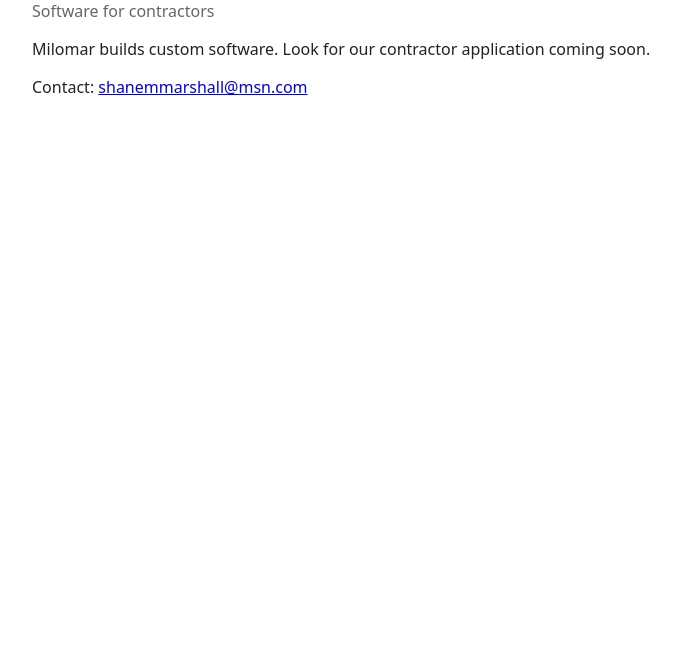
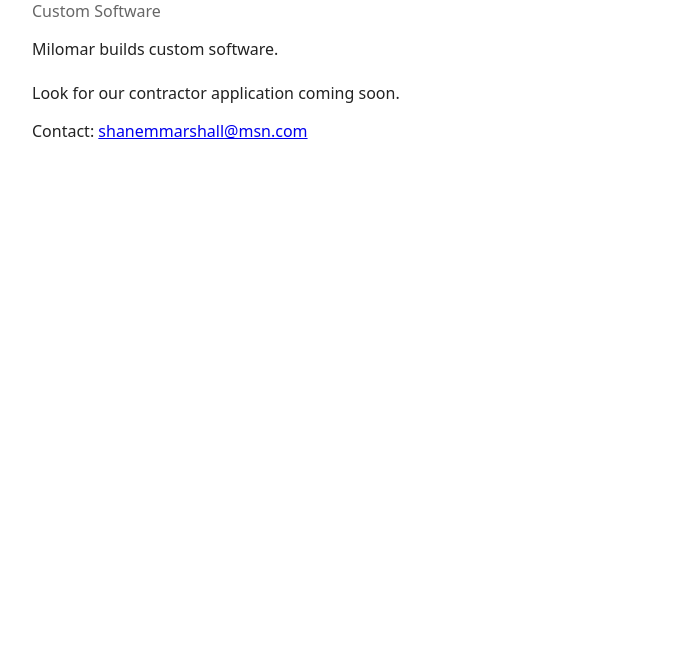
Before and after one commit to shanemmarshall/milomar-site, a plain HTML site: page index.html in a window 1280 px wide. Shown: the part 128-800 px from the top of the page, without its empty margins (248-928 px from the left). Drawn offline with Linux system fonts and the light colour scheme.

Commit message:
Update description in index.html

```diff
--- a/index.html
+++ b/index.html
@@ -18,10 +18,10 @@
 </head>
 <body>
   <h1>Milomar</h1>
-  <p class="muted">Software for contractors</p>
+  <p class="muted">Custom Software</p>
 
   <p>
-    Milomar builds custom software.
+    Milomar builds custom software.<br><br>
     Look for our contractor application coming soon.
 
   </p>
```
